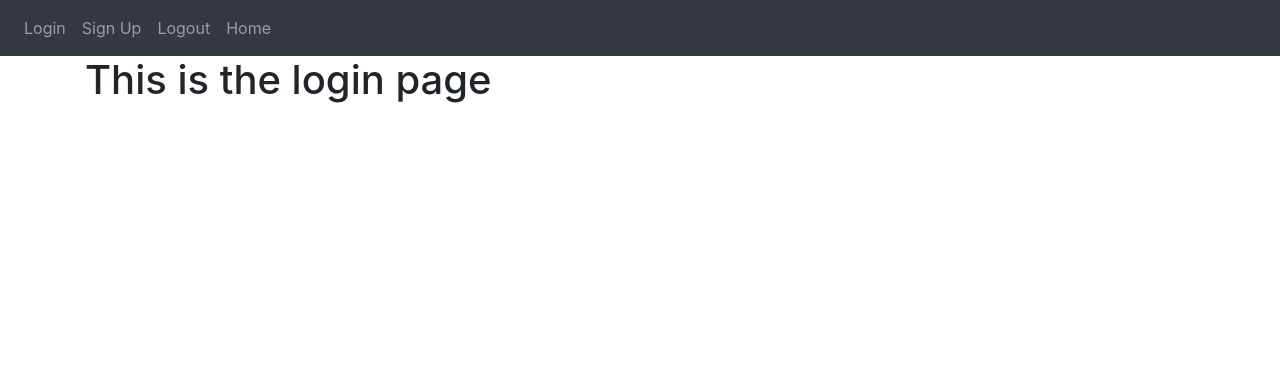
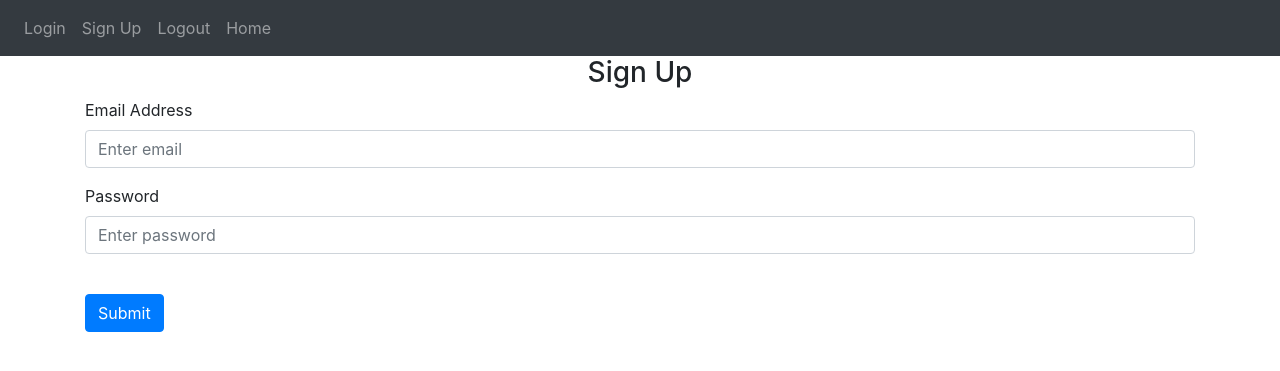
Before and after one commit to JustTyping1/FlashCardSite, a Flask app: page /login in a window 1280 px wide. Shown: the top 371 px of the page. Run offline with Flask 3, Linux system fonts and the light colour scheme; some libraries are stand-ins or nearby versions.

Commit message:
login and fixed sign up

```diff
--- a/website/templates/login.html
+++ b/website/templates/login.html
@@ -1,5 +1,33 @@
 {% extends "base.html" %} {% block title%}Login{% endblock %}
 
 {% block content %}
-<h1>This is the login page</h1>
+<form method = "POST">
+    <h3 align = "center">Sign Up</h3>
+    <div class = "form-group">
+        <label for = "email">Email Address</label>
+        <input
+        type = "email"
+        class = "form-control"
+        id = "email"
+        name = "email"
+        placeholder = "Enter email"
+        />
+    </div>
+
+
+    <div class = "form-group">
+        <label for="password1">Password</label>
+        <input
+        type = "password"
+        class = "form-control"
+        id = "password1"
+        name = "password1"
+        placeholder = "Enter password"
+        />
+    </div>
+
+    <br />
+    <button type = "submit" class = "btn btn-primary">Submit</button>
+
+</form>
 {% endblock %}
```
Also changed, not shown: website/templates/sign-up.html (+1 -10 lines).
